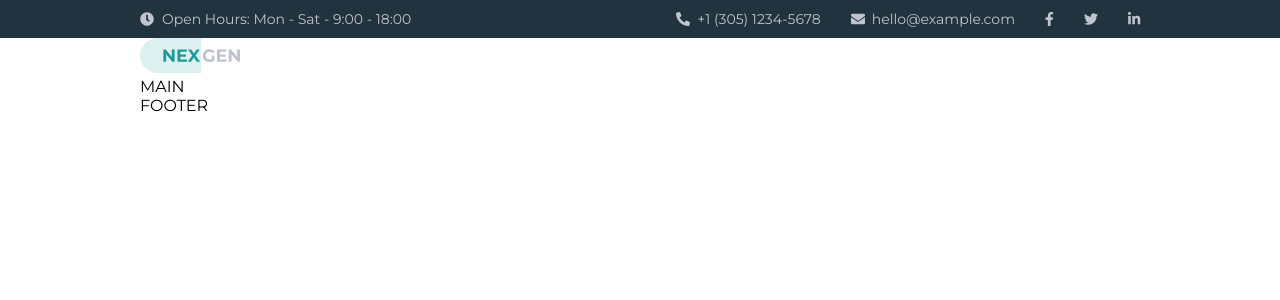
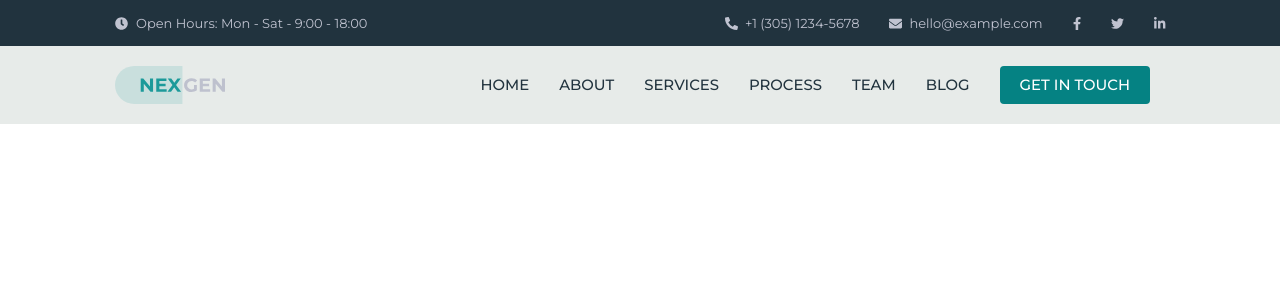
Before and after one commit to MarcoCusenza/proj-html-vuejs, a Vue app: page / in a window 1280 px wide. Shown: the top 300 px of the page. Built offline with nearby package versions, Linux system fonts and the light colour scheme.

Commit message:
Header bottom

```diff
--- a/src/assets/style/global.scss
+++ b/src/assets/style/global.scss
@@ -11,7 +11,7 @@ COMMONS
 }
 
 .container{
-  max-width: 1000px;
+  max-width: 1050px;
   min-width: 700px;
   margin: 0 auto;
 }
--- a/src/assets/style/partials/variables.scss
+++ b/src/assets/style/partials/variables.scss
@@ -10,12 +10,12 @@ $primary-highlight: #cce3de;
 // TEXT
 $text-light: #ffffff;
 $text-light-low-contrast: #c0c3d0;
+$text-dark: #21333e;
 
 // BACKGROUND
 $bg-lightest: #ffffff;
 $bg-lighter: #f2f2f0;
 $bg-light: #e7ebe9;
-$bg-light-2: #e1e5e8;
 $bg-dark: #21333e;
 $bg-darker: #111117;
 $bg-darkest: #111117;
--- a/src/components/macro/Footer.vue
+++ b/src/components/macro/Footer.vue
@@ -1,6 +1,6 @@
 <template>
   <footer>
-    <div class="container">FOOTER</div>
+    <div class="container"></div>
   </footer>
 </template>
 
--- a/src/components/macro/Main.vue
+++ b/src/components/macro/Main.vue
@@ -1,6 +1,6 @@
 <template>
   <main>
-    <div class="container">MAIN</div>
+    <div class="container"></div>
   </main>
 </template>
 
--- a/src/components/sections/HeaderBot.vue
+++ b/src/components/sections/HeaderBot.vue
@@ -1,7 +1,16 @@
 <template>
   <div class="header-bot">
     <div class="container">
-      <img src="../../assets/img/nexgen-logo.svg" alt="Nexgen logo" />
+      <img
+        class="logo"
+        src="../../assets/img/nexgen-logo.svg"
+        alt="Nexgen logo"
+      />
+      <ul class="navbar">
+        <li v-for="(item, i) in nav" :key="i">
+          <a href="#">{{ item }}</a>
+        </li>
+      </ul>
     </div>
   </div>
 </template>
@@ -9,15 +18,58 @@
 <script>
 export default {
   name: "HeaderBot",
+  data() {
+    return {
+      nav: [
+        "home",
+        "about",
+        "services",
+        "process",
+        "team",
+        "blog",
+        "get in touch",
+      ],
+    };
+  },
 };
 </script>
 
 <style lang="scss" scoped>
 @import "../../assets/style/partials/variables.scss";
 
-.header-bot{
-  img{
-    width: 100px;
+.header-bot {
+  padding: 20px 0;
+  background-color: $bg-light;
+  color: $text-dark;
+
+  .container {
+    display: flex;
+    justify-content: space-between;
+    align-items: center;
+
+    img {
+      width: 110px;
+    }
+
+    ul {
+      display: flex;
+      align-items: center;
+      list-style: none;
+      text-transform: uppercase;
+
+      li {
+        margin: 0 15px;
+        font-size: .93rem;
+        font-weight: 500;
+
+        &:last-of-type {
+          background-color: $primary;
+          color: $text-light;
+          padding: 10px 20px;
+          border-radius: 4px;
+        }
+      }
+    }
   }
 }
 </style>
--- a/src/components/sections/HeaderTop.vue
+++ b/src/components/sections/HeaderTop.vue
@@ -48,8 +48,8 @@ export default {
 .header-top {
   background-color: $bg-dark;
   color: $text-light-low-contrast;
-  font-size: 14px;
-  padding: 10px 0;
+  font-size: .8125rem;
+  padding: 15px 0;
 
   .container {
     display: flex;
```
